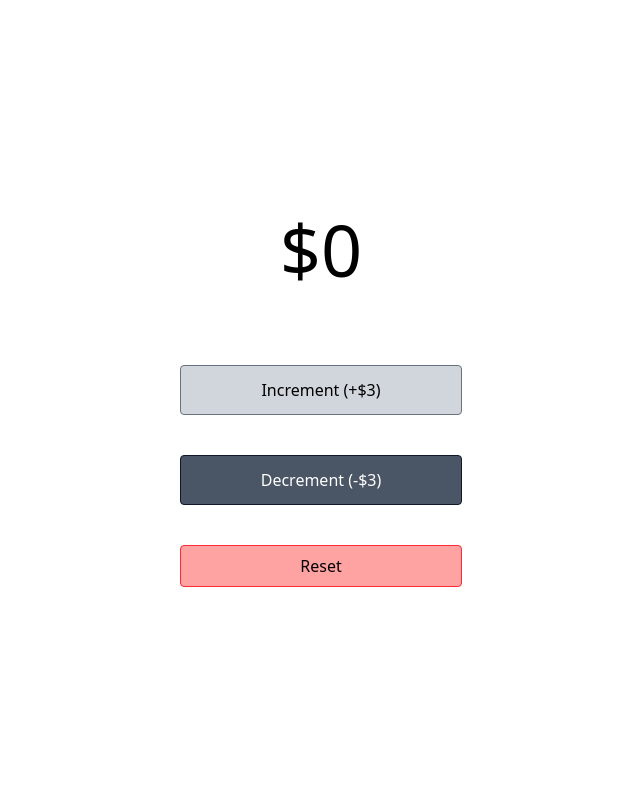
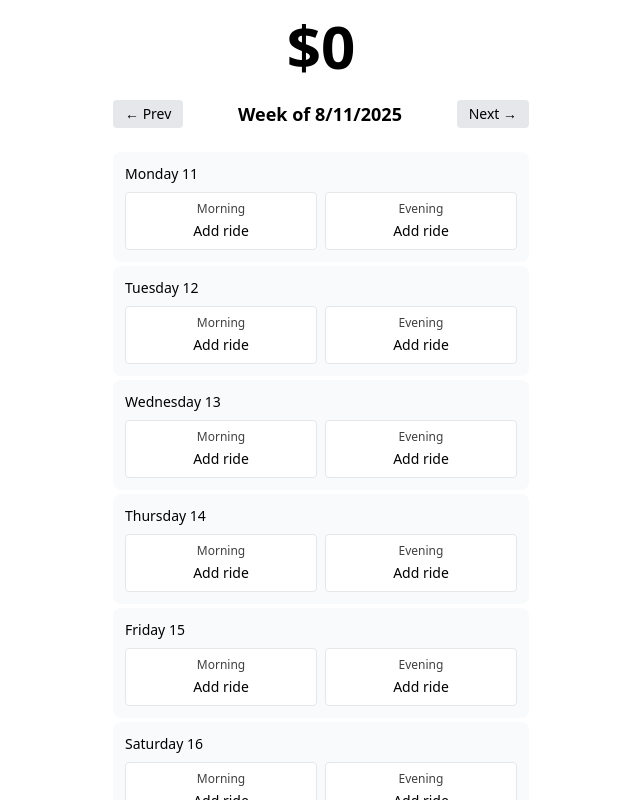
Before and after one commit to richdoor/carpay, a React (Vite) app: page / in a window 1280 px wide. Shown: the whole page, without its empty margins (319-959 px from the left). Built offline with nearby package versions, Linux system fonts and the light colour scheme; no server answers; the database is empty.

Commit message:
major update: added individual rides to document, added scroll through weeks of the year

```diff
--- a/src/App.jsx
+++ b/src/App.jsx
@@ -3,7 +3,7 @@ import Home from './pages/Home';
 function App() {
 
   return (
-    <div className='w-screen h-screen'>
+    <div className='w-screen h-screen overflow-scroll'>
       <Home />
     </div>
   )
--- a/src/pages/Home.jsx
+++ b/src/pages/Home.jsx
@@ -8,12 +8,32 @@ const SUPABASE_KEY = import.meta.env.VITE_SUPABASE_ANON_KEY;
 const supabase = createClient(SUPABASE_URL, SUPABASE_KEY);
 
 const Home = () => {
-  const [money, setMoney] = useState(0); // Changed from counter to money
+  const [money, setMoney] = useState(0);
   const [loading, setLoading] = useState(false);
+  const [rides, setRides] = useState({});
+  const [currentWeekStart, setCurrentWeekStart] = useState(new Date());
+
+  const days = ['Monday', 'Tuesday', 'Wednesday', 'Thursday', 'Friday', 'Saturday', 'Sunday'];
+  const timeSlots = ['Morning', 'Evening'];
 
   useEffect(() => {
     loadMoneyFromDB();
+    loadRidesFromDB();
+    setCurrentWeekStart(getStartOfWeek(new Date()));
   }, []);
+
+  const getStartOfWeek = (date) => {
+    const d = new Date(date);
+    const day = d.getDay();
+    const diff = d.getDate() - day + (day === 0 ? -6 : 1); // Adjust when day is sunday
+    return new Date(d.setDate(diff));
+  };
+
+  const getDateKey = (dayIndex, slot) => {
+    const date = new Date(currentWeekStart);
+    date.setDate(date.getDate() + dayIndex);
+    return `${date.toISOString().split('T')[0]}_${slot.toLowerCase()}`;
+  };
 
   const loadMoneyFromDB = async () => {
     try {
@@ -36,21 +56,125 @@ const Home = () => {
     }
   };
 
-  const incrementMoney = async () => {
-    setLoading(true);
+  const loadRidesFromDB = async (weekStart = null) => {
     try {
-      const { data, error } = await supabase.rpc('increment_counter', {
-        counter_name: 'money',
-        amount: 3  // Add this line
+      const targetWeek = weekStart || currentWeekStart;
+      const startDate = new Date(targetWeek);
+      const endDate = new Date(startDate);
+      endDate.setDate(endDate.getDate() + 6);
+
+      const { data, error } = await supabase
+        .from('rides')
+        .select('*')
+        .gte('date', startDate.toISOString().split('T')[0])
+        .lte('date', endDate.toISOString().split('T')[0]);
+
+      if (error) {
+        console.error('Error loading rides:', error);
+        return;
+      }
+
+      const ridesMap = {};
+      data?.forEach(ride => {
+        const key = `${ride.date}_${ride.time_slot}`;
+        ridesMap[key] = ride.rides;
+      });
+
+      // Merge with existing rides instead of replacing
+      setRides(prev => ({
+        ...prev,
+        ...ridesMap
+      }));
+    } catch (error) {
+      console.error('Error:', error);
+    }
+  };
+
+  const toggleRide = async (dayIndex, slot) => {
+    const date = new Date(currentWeekStart);
+    date.setDate(date.getDate() + dayIndex);
+    const dateStr = date.toISOString().split('T')[0];
+    const key = getDateKey(dayIndex, slot);
+    const currentRides = rides[key] || 0;
+    const newRides = currentRides === 0 ? 1 : 0;
+
+    try {
+      if (newRides === 0) {
+        // Delete the ride record
+        const { error } = await supabase
+          .from('rides')
+          .delete()
+          .eq('date', dateStr)
+          .eq('time_slot', slot.toLowerCase());
+
+        if (error) {
+          console.error('Error removing ride:', error);
+          return { success: false, action: 'remove' };
+        }
+      } else {
+        // Add the ride record
+        const { error } = await supabase
+          .from('rides')
+          .upsert({
+            date: dateStr,
+            time_slot: slot.toLowerCase(),
+            rides: 1
+          }, {
+            onConflict: 'date,time_slot'
           });
 
         if (error) {
-        console.error('Error incrementing:', error);
+          console.error('Error adding ride:', error);
+          return { success: false, action: 'add' };
+        }
+      }
+
+      setRides(prev => ({
+        ...prev,
+        [key]: newRides
+      }));
+
+      return { success: true, action: newRides === 0 ? 'remove' : 'add' };
+    } catch (error) {
+      console.error('Error:', error);
+      return { success: false, action: newRides === 0 ? 'remove' : 'add' };
+    }
+  };
+
+  const handleRideClick = async (dayIndex, slot) => {
+    setLoading(true);
+    try {
+      const result = await toggleRide(dayIndex, slot);
+
+      if (result.success) {
+        if (result.action === 'add') {
+          // Add money when adding a ride
+          const { data, error } = await supabase.rpc('increment_counter', {
+            counter_name: 'money',
+            amount: 3
+          });
+
+          if (error) {
+            console.error('Error incrementing money:', error);
           } else {
             setMoney(data);
           }
+        } else {
+          // Remove money when removing a ride
+          const { data, error } = await supabase.rpc('decrement_counter', {
+            counter_name: 'money',
+            amount: 3
+          });
+
+          if (error) {
+            console.error('Error decrementing money:', error);
+          } else {
+            setMoney(data);
+          }
+        }
+      }
     } catch (error) {
-      console.error('Error:', error);
+      console.error('Error handling ride click:', error);
     }
     setLoading(false);
   };
@@ -60,7 +184,7 @@ const Home = () => {
     try {
       const { data, error } = await supabase.rpc('decrement_counter', {
         counter_name: 'money',
-        amount: 3  // Add this line
+        amount: 3
       });
 
       if (error) {
@@ -95,37 +219,100 @@ const Home = () => {
     setLoading(false);
   };
 
+  const formatDate = (dayIndex) => {
+    const date = new Date(currentWeekStart);
+    date.setDate(date.getDate() + dayIndex);
+    return date.getDate();
+  };
+
+  const navigateWeek = async (direction) => {
+    const newWeekStart = new Date(currentWeekStart);
+    newWeekStart.setDate(newWeekStart.getDate() + (direction * 7));
+    setCurrentWeekStart(newWeekStart);
+    // Load rides for the new week and merge with existing data
+    await loadRidesFromDB(newWeekStart);
+  };
+
   return (
-    <div className="flex h-full w-full justify-center items-center">
-      <div className="flex items-center flex-col justify-center h-full w-full space-y-20">
-        <h1 className="text-7xl">${money}</h1>
+    <div className="flex flex-col h-full w-full max-w-md mx-auto p-4 space-y-6">
+      {/* Money Display */}
+      <div className="text-center space-y-4">
+        <h1 className="text-6xl font-bold">${money}</h1>
         {loading && <p className="text-gray-500">Syncing...</p>}
-        <div className="flex flex-col space-y-10">
+      </div>
+
+      {/* Week Navigation */}
+      <div className="flex justify-between items-center">
         <button
-            className="bg-gray-300 px-20 py-3 border-gray-500 border-1 rounded disabled:opacity-50"
-            onClick={incrementMoney}
+          onClick={() => navigateWeek(-1)}
+          className="bg-gray-200 px-3 py-1 rounded text-sm"
+        >
+          ← Prev
+        </button>
+        <h2 className="text-lg font-semibold">
+          Week of {currentWeekStart.toLocaleDateString()}
+        </h2>
+        <button
+          onClick={() => navigateWeek(1)}
+          className="bg-gray-200 px-3 py-1 rounded text-sm"
+        >
+          Next →
+        </button>
+      </div>
+
+      {/* Calendar */}
+      <div className="space-y-1">
+        {days.map((day, dayIndex) => (
+          <div key={day} className="bg-gray-50 rounded-lg p-3">
+            <h3 className="font-medium text-sm mb-2">
+              {day} {formatDate(dayIndex)}
+            </h3>
+            <div className="grid grid-cols-2 gap-2">
+              {timeSlots.map(slot => {
+                const key = getDateKey(dayIndex, slot);
+                const rideCount = rides[key] || 0;
+                return (
+                  <button
+                    key={slot}
+                    onClick={() => handleRideClick(dayIndex, slot)}
                     disabled={loading}
+                    className={`border border-gray-200 rounded p-2 text-center disabled:opacity-50 active:scale-95 transition-all duration-150 ${
+                      rideCount > 0
+                        ? 'bg-green-400 text-white border-green-500'
+                        : 'bg-white hover:bg-gray-50'
+                    }`}
                   >
-            Increment (+$3)
+                    <div className="text-xs mb-1 opacity-75">{slot}</div>
+                    <div className="text-sm font-medium">
+                      {rideCount > 0 ? 'Ride taken' : 'Add ride'}
+                    </div>
                   </button>
+                );
+              })}
+            </div>
+          </div>
+        ))}
+      </div>
+
+      {/* Control Buttons */}
+      <div className="flex flex-col space-y-3">
         <button
-            className="bg-gray-600 px-20 py-3 border-gray-900 border-1 rounded text-white disabled:opacity-50"
+          className="bg-red-400 text-white px-6 py-3 rounded-lg font-medium disabled:opacity-50"
           onClick={decrementMoney}
           disabled={loading}
         >
-            Decrement (-$3)
+          Remove $3
         </button>
         <button
-            className="bg-red-300 border-1 border-red-500 rounded px-10 py-2 disabled:opacity-50"
+          className="bg-gray-300 border border-gray-400 rounded px-4 py-2 text-sm disabled:opacity-50"
           onClick={resetMoney}
           disabled={loading}
         >
-            Reset
+          Reset All
         </button>
-        </div>
       </div>
     </div>
   );
 };
 
-export default Home; // Fixed export syntax
+export default Home;
```
Lines whose indentation alone changed are shown as unchanged.
